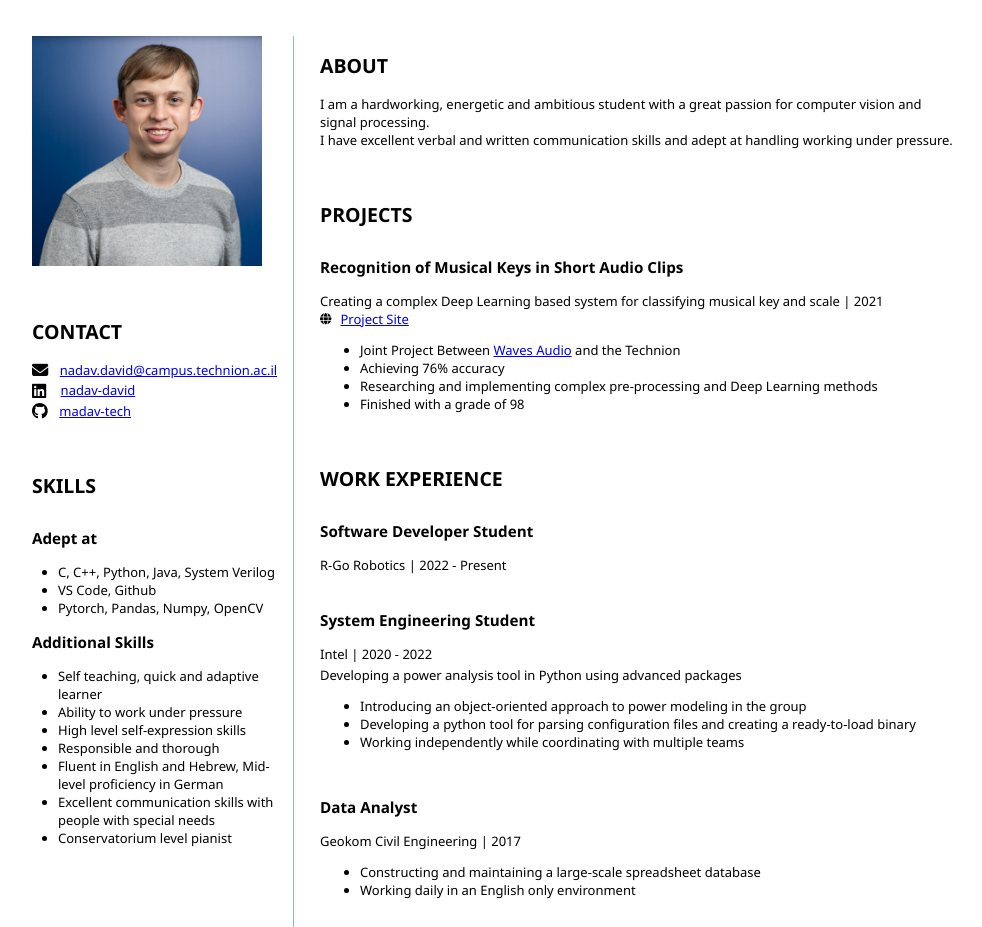
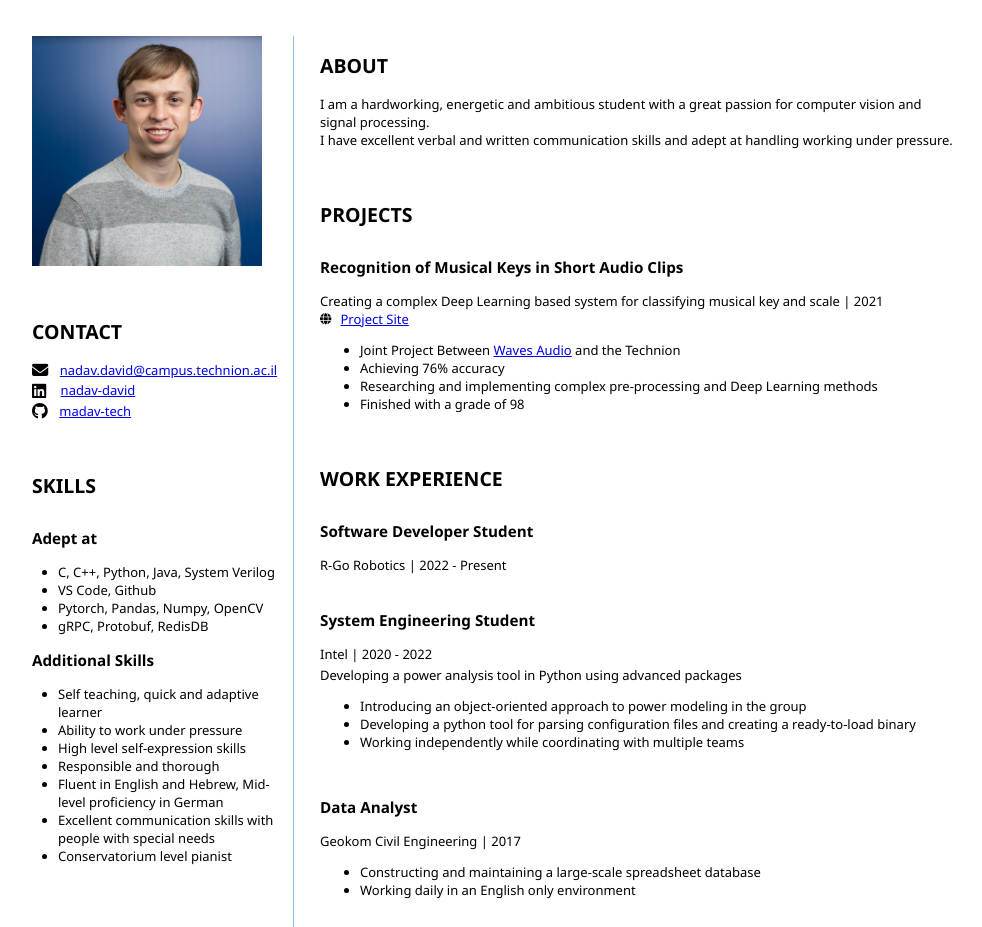
Before and after one commit to madav-tech/Resume, a plain HTML site: page index.html in a window 1280 px wide. Shown: the part 173-1100 px from the top of the page, without its empty margins (154-1136 px from the left). Drawn offline with Linux system fonts and the light colour scheme.

Commit message:
Add gRPC, Protobuf and Redis to Skills

```diff
--- a/index.html
+++ b/index.html
@@ -49,6 +49,7 @@
                         <li>C, C++, Python, Java, System Verilog</li>
                         <li>VS Code, Github</li>
                         <li>Pytorch, Pandas, Numpy, OpenCV</li>
+                        <li>gRPC, Protobuf, RedisDB</li>
                     </ul>
                     <h3 class="sectionSubTitle">Additional Skills</h3>
                     <ul class="leftColumnList">
```
